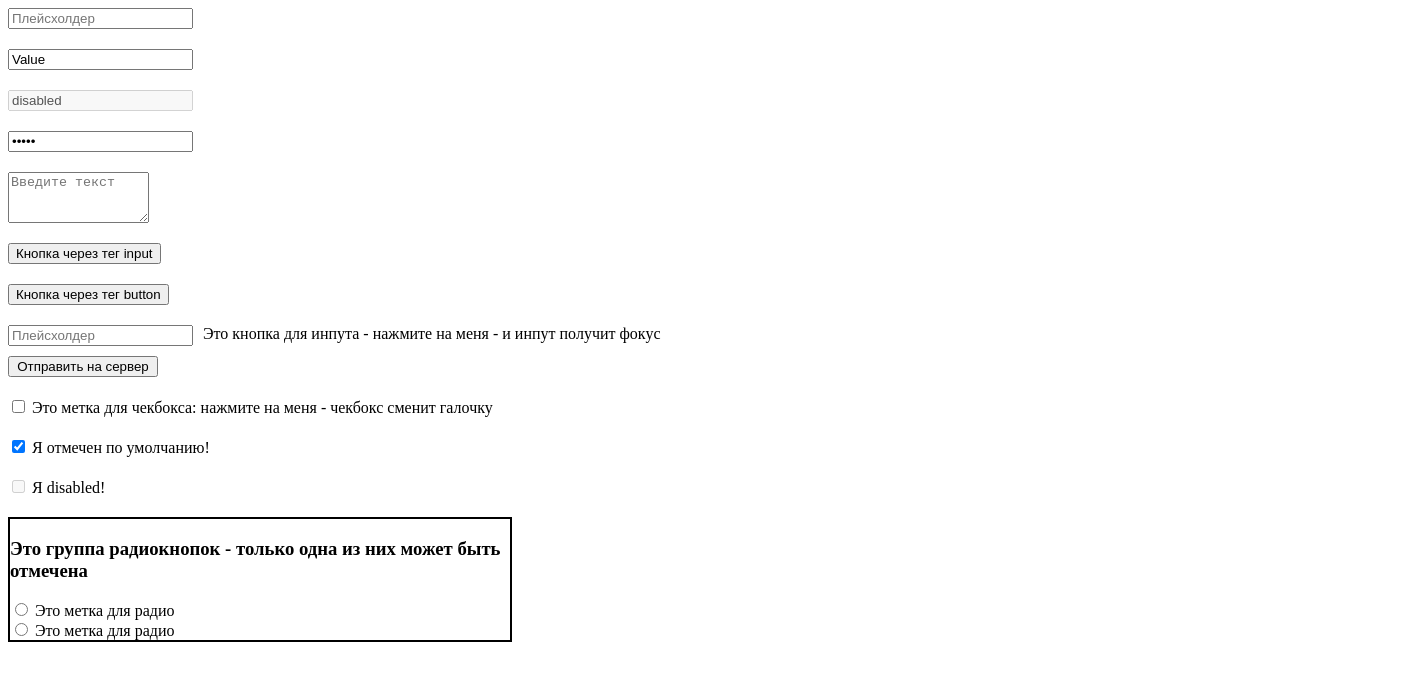
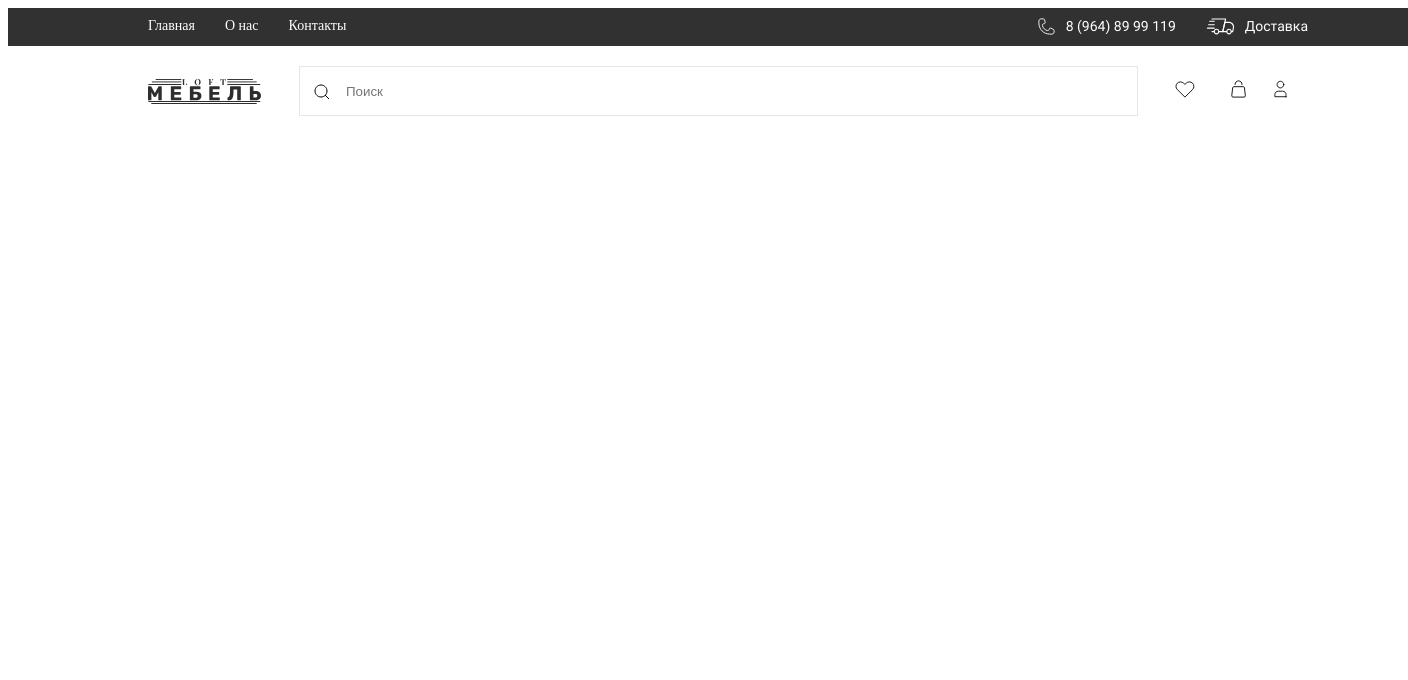
Before and after one commit to DashaBeloshapko/classwork13.11, a plain HTML site: page index.html in a window 1280 px wide. Shown: the whole page, 1408 px wide, since content can reach past the window. Drawn offline with Linux system fonts and the light colour scheme.

Commit message:
feat:test

```diff
--- a/index.html
+++ b/index.html
@@ -2,57 +2,31 @@
     <head>
         <link rel="stylesheet" href="../classwork13.11/src/css/index.css">
     </head>
-    <form>
-        <div class="form1">
-            <input type="text" placeholder="Плейсхолдер">
-        </div>
-        <div class="form2">
-            <input type="text" value="Value" id="Value">
-        </div>
-        <div class="form3">
-            <input type="text" value="disabled" disabled>
-        </div>
-        <div class="form4">
-            <input type="password" value="*****">
-        </div>
-        <div class="form5">
-            <textarea rows="3" cols="15" placeholder="Введите текст"></textarea>
-        </div>
-        <div class="form6">
-            <input type="button" value="Кнопка через тег input">
-        </div>
-        <div class="form7">
-            <button>Кнопка через тег button</button>
-        </div>
-        <div class="form8">
-            <div class="form8__1">
-                <input type="text" placeholder="Плейсхолдер" id="form8__1">
-                <label for="form8__1">Это кнопка для инпута - нажмите на меня - и инпут получит фокус</label>
+    <body>
+        <header>
+            <div class="header__link">
+                <a class="header__link__text">Главная</a>
+                <a class="header__link__text">О нас</a>
+                <a class="header__link__text">Контакты</a>
             </div>
-            <button type="submit" class="form8__button">Отправить на сервер</button>
-        </div>
-        <div class="form9">
-            <input type="checkbox" id="check">
-            <label for="check" >Это метка для чекбокса: нажмите на меня - чекбокс сменит галочку</label>
-        </div>
-        <div class="form10">
-            <input type="checkbox" id="check2" checked>
-            <label for="check2">Я отмечен по умолчанию!</label>
-        </div>
-        <div class="form11">
-            <input type="checkbox" disabled id="check3">
-            <label for="check3">Я disabled!</label>
-        </div>
-        <div class="form12">
-            <h3>Это группа радиокнопок - только одна из них может быть отмечена</h3>
-            <div class="form12__element">
-                <input type="radio" name="answer" id="form12__element__1">
-                <label for="form12__element__1">Это метка для радио</label>
+            <div class="header__connection">
+                <img src="./src/img/phone.svg" class="header__connection__icon1">
+                <div class="header__connection__phone">8 (964) 89 99 119</div>
+                <img src="./src/img/delivery-icon.svg" class="header__connection__icon2">
+                <div class="header__connection__text">Доставка</div>
             </div>
-            <div class="form12__element">
-                <input type="radio" name="answer" id="form12__element__2">
-                <label for="form12__element__2">Это метка для радио</label>
+        </header>
+        <nav>
+            <img src="./src/img/LOGO.svg" class="nav__logo">
+            <div class="nav">
+                <input type="text" placeholder="Поиск" class="nav__input">
+                <img src="./src/img/search-icon.svg" class="nav__search">
             </div>
-        </div>
-    </form>
+            <div class="nav__icon">
+                <img src="./src/img/wishlist-icon.svg" class="nav__icon__1">
+                <img src="./src/img/bag.svg" class="nav__icon__2">
+                <img src="./src/img/profile-icon.svg" class="nav__icon__3">
+            </div>
+        </nav>
+    </body>
 </html>
--- a/src/css/index.css
+++ b/src/css/index.css
@@ -1,24 +1,93 @@
-form {
+body {
+    width: 1400 px;
+}
+header {
+    width: 1400px;
+    height: 38px;
+    background-color: #313131;
+    color: #FFFFFF;
     display: flex;
-    flex-direction: column;
-    gap: 20px;
+    justify-content: space-between;
 }
-.form2 {
+.header__link {
+    font-size: 14px;
+    font-size: 'Roboto Regular';
     display: flex;
+    gap: 30px;
+    padding-top: 10px;
+    padding-left: 140px;
 }
-.form8__1 {
+.header__connection {
     display: flex;
-    gap: 10px;
+    padding-right: 100px;
+    margin-top: 10px;
 }
-.form8 {
+.header__connection__icon1 {
+    width: 17px;
+    height: 17px;
+    margin-right: 11px;
+}
+.header__connection__phone {
+    font-size: 14px;
+    font-family: 'Roboto Regular';
+    margin-right: 30px;
+}
+.header__connection__icon2 {
+    width: 29px;
+    height: 16.92px;
+    margin-right: 10px;
+}
+.header__connection__text {
+    font-size: 14px;
+    font-family: 'Roboto Regular';
+}
+nav {
+    margin-top: 20px;
+}
+nav {
+    width: 1138.87px;
+    height: 50px;
+    padding-left: 140px;
     display: flex;
-    flex-direction: column;
-    gap: 10px;
+    align-items: center;
 }
-.form8__button {
-    width: 150px;
+.nav__logo {
+    width: 112.96px;
+    height: 25px;
 }
-.form12 {
-    border: 2px solid black;
-    width: 500px;
+.nav__input {
+    width: 839px;
+    height: 50px;
+    margin-left: 38.04px;
+    padding-left: 46px;
+    border: 1px solid #E6E6E6;
 }
+.nav {
+    position: relative;
+}
+.nav__search {
+    position: absolute;
+    left: 53.04px;
+    top: 18px;
+}
+.nav__icon__1 {
+    width: 19.83px;
+    height: 17px;
+    margin-left: 37px;
+}
+.nav__icon__2 {
+    width: 19px;
+    height: 18px;
+    margin-left: 30.17px;
+}
+.nav__icon__3 {
+    width: 12.87px;
+    height: 18px;
+    margin-left: 22px;
+}
+@font-face {
+    font-family: "Roboto Regular";
+    src: url("../fonts/Roboto-Regular.ttf") format("truetype");
+    font-style: normal;
+    font-weight: normal;
+}
```
Also changed, not shown: src/fonts/Roboto-Regular.ttf (added), src/img/LOGO.svg (added), src/img/bag.svg (added), src/img/delivery-icon.svg (added), src/img/phone.svg (added), src/img/profile-icon.svg (added), src/img/search-icon.svg (added), src/img/wishlist-icon.svg (added).
